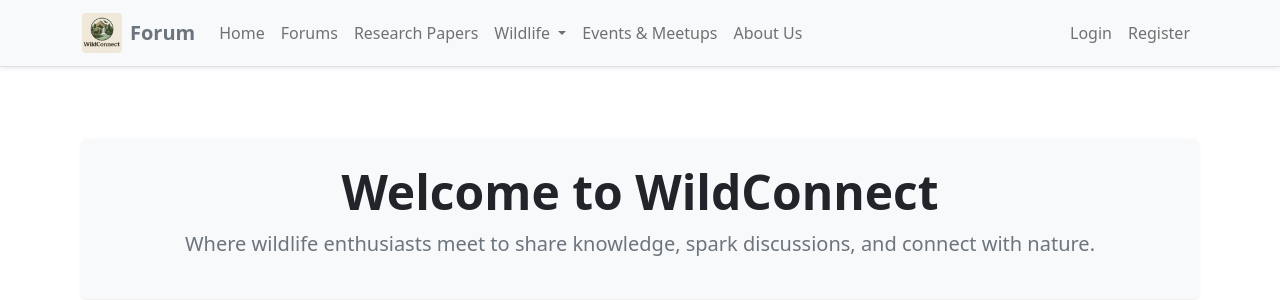
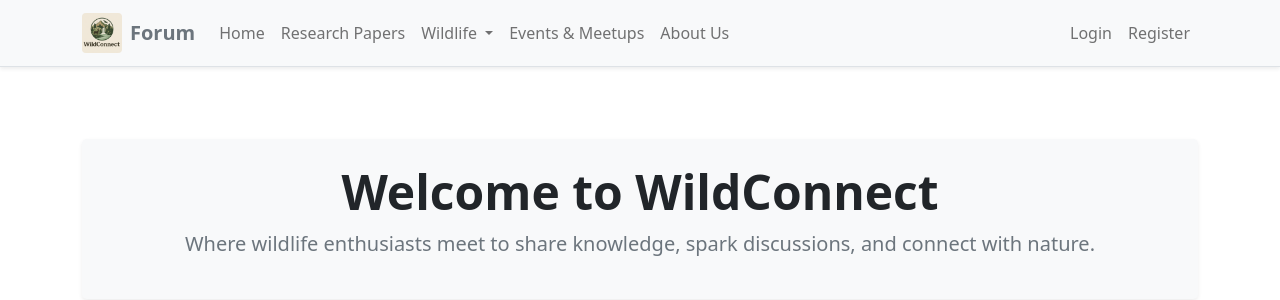
Before and after one commit to AdithyaHerath/Wildlife_Forum, a PHP site: page /index.php in a window 1280 px wide. Shown: the top 300 px of the page. Run offline with PHP 8.4, Linux system fonts and the light colour scheme; data that the repository does not hold is empty.

Commit message:
Update header.php
Update navigation links and comment the forum list items

```diff
--- a/includes/header.php
+++ b/includes/header.php
@@ -30,28 +30,28 @@ $is_admin = isset($_SESSION['is_admin']) && $_SESSION['is_admin'] == true;
 
             <div class="collapse navbar-collapse" id="navbarNav">
                 <ul class="navbar-nav me-auto">
-                    <li class="nav-item"><a class="nav-link" href=>Home</a></li>
-                    <li class="nav-item"><a class="nav-link" href=>Forums</a></li>
-                    <li class="nav-item"><a class="nav-link" href=>Research Papers</a></li>
+                    <li class="nav-item"><a class="nav-link" href="index.php">Home</a></li>
+                <!-- <li class="nav-item"><a class="nav-link" href="category.php">Forums</a></li> -->
+                    <li class="nav-item"><a class="nav-link" href="research.php">Research Papers</a></li>
                     <li class="nav-item dropdown">
                         <a class="nav-link dropdown-toggle" href="#" id="wildlifeDropdown" role="button" data-bs-toggle="dropdown" aria-expanded="false">
                             Wildlife
                         </a>
                         <ul class="dropdown-menu" aria-labelledby="wildlifeDropdown">
-                            <li><a class="dropdown-item" href=>Wildlife</a></li>
-                            <li><a class="dropdown-item" href=>Animals</a></li>
-                            <li><a class="dropdown-item" href=>Forests</a></li>
-                            <li><a class="dropdown-item" href=>Plants</a></li>
-                            <li><a class="dropdown-item" href=>Seas</a></li>
-                            <li><a class="dropdown-item" href=>Waterfalls</a></li>
+                            <li><a class="dropdown-item" href="wildlife.php">Wildlife</a></li>
+                            <li><a class="dropdown-item" href="animal.php">Animals</a></li>
+                            <li><a class="dropdown-item" href="forest.php">Forests</a></li>
+                            <li><a class="dropdown-item" href="plants.php">Plants</a></li>
+                            <li><a class="dropdown-item" href="seas.php">Seas</a></li>
+                            <li><a class="dropdown-item" href="waterfall.php">Waterfalls</a></li>
                         </ul>
                     </li>
-                    <li class="nav-item"><a class="nav-link" href=>Events & Meetups</a></li>
-                    <li class="nav-item"><a class="nav-link" href=>About Us</a></li>
+                    <li class="nav-item"><a class="nav-link" href="events.php">Events & Meetups</a></li>
+                    <li class="nav-item"><a class="nav-link" href="aboutUs.php">About Us</a></li>
 
                     <?php if ($is_admin): ?>
                         <li class="nav-item">
-                            <a class="nav-link text-primary" href=>Admin Panel</a>
+                            <a class="nav-link text-primary" href="admin.php">Admin Panel</a>
                         </li>
                     <?php endif; ?>
                 </ul>
@@ -62,14 +62,14 @@ $is_admin = isset($_SESSION['is_admin']) && $_SESSION['is_admin'] == true;
                             <span class="nav-link text-secondary">Welcome, <?php echo htmlspecialchars($_SESSION['username']); ?></span>
                         </li>
                         <li class="nav-item">
-                            <a class="nav-link" href=>Logout</a>
+                            <a class="nav-link" href="logout.php">Logout</a>
                         </li>
                     <?php else: ?>
                         <li class="nav-item">
-                            <a class="nav-link" href=>Login</a>
+                            <a class="nav-link" href="login.php">Login</a>
                         </li>
                         <li class="nav-item">
-                            <a class="nav-link" href=>Register</a>
+                            <a class="nav-link" href="register.php">Register</a>
                         </li>
                     <?php endif; ?>
                 </ul>
```
